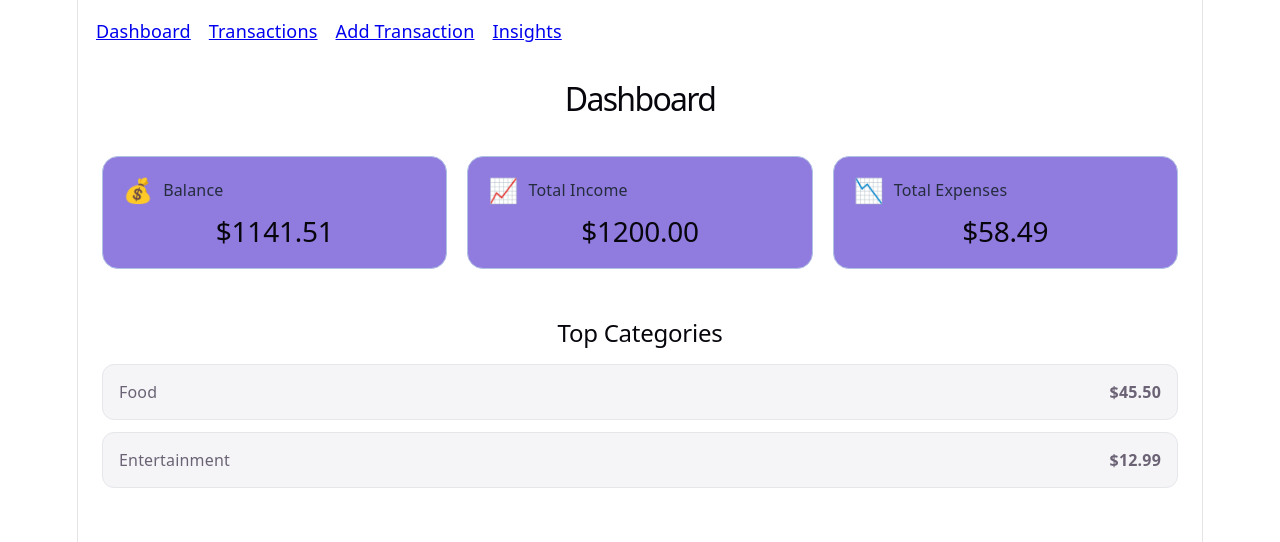
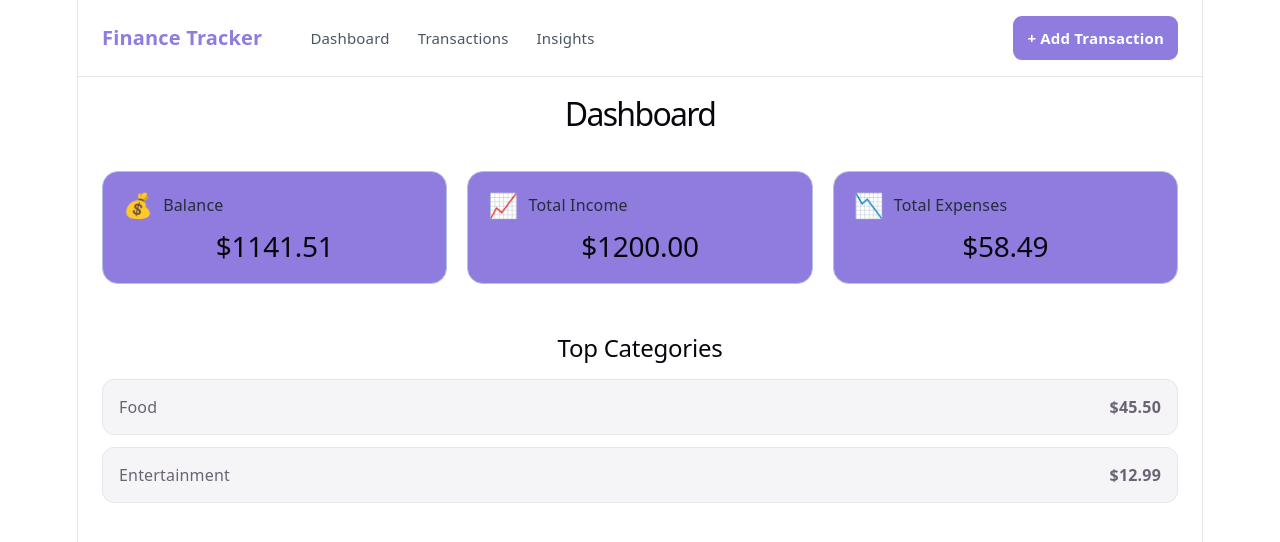
Before and after one commit to Poornesh-codes/finance-tracker, a React (Vite) app: page / in a window 1280 px wide. Shown: the top 542 px of the page. Built offline with nearby package versions, Linux system fonts and the light colour scheme.

Commit message:
navbar styling

```diff
--- /dev/null
+++ b/src/components/Navbar.css
@@ -0,0 +1,44 @@
+.navbar {
+  display: flex;
+  align-items: center;
+  gap: 28px;
+  padding: 16px 24px;
+
+  background: white;
+  border-bottom: 1px solid #e5e7eb;
+}
+
+.navbar-brand {
+  margin-right: 20px;
+
+  font-size: 20px;
+  font-weight: 700;
+  color: #907bde;
+
+  text-decoration: none;
+}
+
+.navbar-link {
+  color: #4b5563;
+  font-size: 15px;
+  font-weight: 500;
+
+  text-decoration: none;
+}
+
+.navbar-link:hover {
+  color: #907bde;
+}
+
+.navbar-add {
+  margin-left: auto;
+
+  padding: 9px 14px;
+
+  border-radius: 9px;
+
+  background: #907bde;
+  color: white;
+
+  font-weight: 600;
+}
--- a/src/components/Navbar.jsx
+++ b/src/components/Navbar.jsx
@@ -1,13 +1,32 @@
 import { Link } from 'react-router-dom'
+import './Navbar.css'
 
 function Navbar() {
   return (
-    <nav style={{ display: 'flex', gap: '1rem', padding: '1rem' }}>
-      <Link to="/">Dashboard</Link>
-      <Link to="/transactions">Transactions</Link>
-      <Link to="/add">Add Transaction</Link>
-      <Link to="/insights">Insights</Link>
+    <nav className="navbar">
+
+      <Link to="/" className="navbar-brand">
+        Finance Tracker
+      </Link>
+
+      <Link to="/" className="navbar-link">
+        Dashboard
+      </Link>
+
+      <Link to="/transactions" className="navbar-link">
+        Transactions
+      </Link>
+
+      <Link to="/insights" className="navbar-link">
+        Insights
+      </Link>
+
+      <Link to="/add" className="navbar-link navbar-add">
+        + Add Transaction
+      </Link>
+
     </nav>
   )
 }
+
 export default Navbar
```
